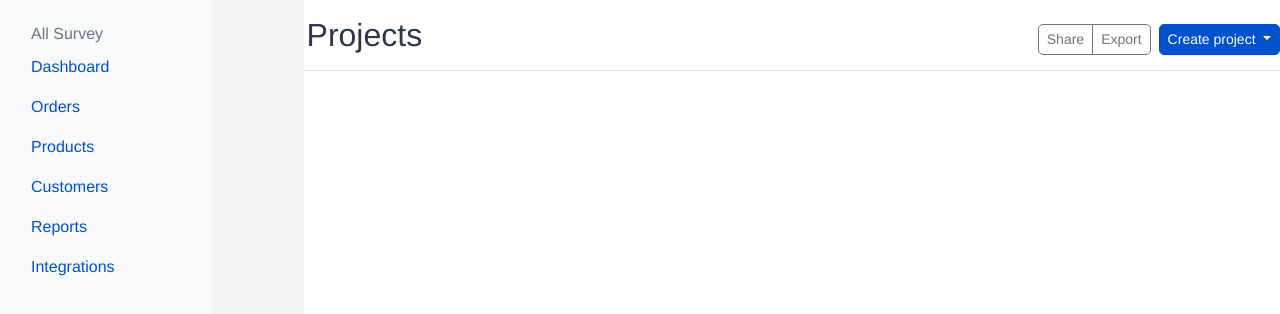
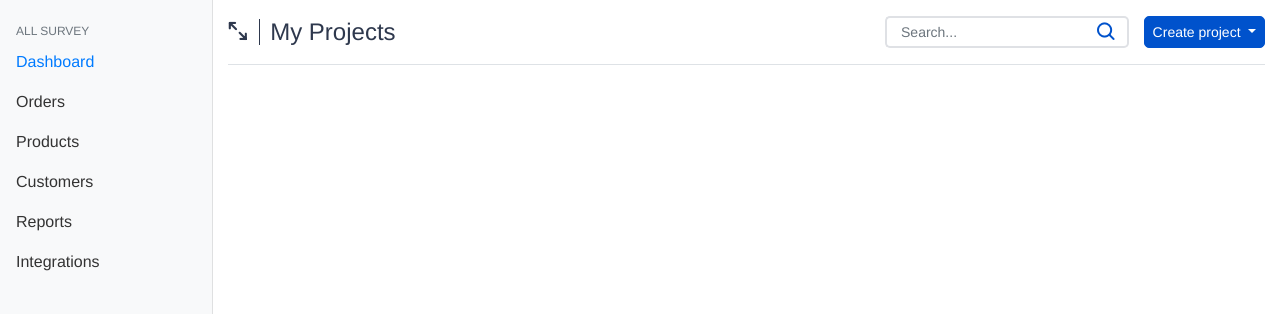
Before and after one commit to link2pk/ABCBank, a website: page index.html in a window 1280 px wide. Shown: the top 314 px of the page. Drawn offline with Linux system fonts and the light colour scheme.

Commit message:
on myprojects header

```diff
--- a/assets/scss/_custom.scss
+++ b/assets/scss/_custom.scss
@@ -17,85 +17,48 @@ html {
     font-weight: 500;
 }
 
-.wrapper {
-    display: flex;
-    flex-direction: row;
-    height: calc(100vh - 0px);
-    margin-top: 0px;
+.my-projects-maximize {
+    font-size: 1.2rem;
+    padding-right: 16px;
+    position: relative;
+    top: 1px;
+
+    &::after {
+        content: "";
+        background-color: $body-color;
+        width: 1px;
+        height: 26px;
+        position: absolute;
+        right: 4px;
+    }
 }
 
-.sidebar {
-    bottom: 0px;
-    display: flex;
-    flex-direction: row;
-    left: 0px;
-    position: fixed;
-    top: 0px;
-    z-index: 200;
-    height: 100vh;
+
+
+.input-group-text.icon-search,
+.projects-search {
+    border: 2px solid #DFE1E5;
 }
 
-.main {
-    margin-left: 63.5px;
-    margin-top: 0px;
-    width: 0px;
-    flex: 1 1 auto;
-    padding-left: 191.5px;
-    transition: padding-left 300ms cubic-bezier(0.2, 0, 0, 1) 0s;
+.input-group-text.icon-search {
+    background-color: transparent;
+    color: $primary;
+    border-left: none;
+
+    &.icon {
+        padding-right: 12px;
+    }
+
+    &::before {
+        font-size: 1.1rem;
+    }
 }
 
-.sidebar-wrap {
-    display: flex;
-    flex-direction: row;
-    height: 100%;
-    overflow: hidden;
+.projects-search {
+    border-right: none;
+
+    &.form-control {
+        padding-left: 14px;
+        min-width: 182px;
+    }
 }
-
-.main-nav {
-    background-color: #091E42;
-    padding: 0;
-    margin: 0;
-    width: 63.5px;
-    -webkit-box-align: center;
-    align-items: center;
-    box-sizing: border-box;
-    display: flex;
-    flex-direction: column;
-    flex-shrink: 0;
-    -webkit-box-pack: justify;
-    justify-content: space-between;
-    padding-bottom: calc(20px);
-    padding-top: 24px;
-    width: 64px;
-    height: calc(100vh - 0px);
-    background-color: rgb(7, 71, 166);
-    color: rgb(255, 255, 255);
-    fill: rgb(7, 71, 166);
-    transition: background-color 0.3s cubic-bezier(0.2, 0, 0, 1) 0s, color 0.3s cubic-bezier(0.2, 0, 0, 1) 0s;
-}
-
-.sub-nav {
-    width: 240px;
-    transition: width 300ms cubic-bezier(0.2, 0, 0, 1) 0s;
-    height: 100%;
-    position: relative;
-
-}
-
-.sub-nav-wrap {
-    height: 100%;
-    left: 0px;
-    min-width: 255px;
-    overflow-x: hidden;
-    position: absolute;
-    top: 0px;
-    width: 100%;
-    background-color: rgb(244, 245, 247);
-    color: rgb(66, 82, 110);
-    animation-duration: 0.22s;
-    animation-fill-mode: forwards;
-    animation-timing-function: cubic-bezier(0.2, 0, 0, 1);
-    transition-property: boxShadow, transform;
-    transition-duration: 0.22s;
-    transition-timing-function: cubic-bezier(0.2, 0, 0, 1);
-}
--- a/assets/scss/_dashboard.scss
+++ b/assets/scss/_dashboard.scss
@@ -1,9 +1,3 @@
-.feather {
-  width: 16px;
-  height: 16px;
-  vertical-align: text-bottom;
-}
-
 /*
  * Sidebar
  */
@@ -23,7 +17,7 @@
 .sidebar-sticky {
   position: relative;
   top: 0;
-  height: calc(100vh - 48px);
+  height: 100vh;
 
   overflow-x: hidden;
   overflow-y: auto;
--- a/assets/scss/_fonts.scss
+++ b/assets/scss/_fonts.scss
@@ -99,3 +99,11 @@
 .icon-assignment:before {
     content: "\70";
 }
+
+.icon-maximize:before {
+    content: "\71";
+}
+
+.icon-search:before {
+    content: "\72";
+}
--- a/assets/scss/_variables.scss
+++ b/assets/scss/_variables.scss
@@ -17,3 +17,5 @@ $blue: #0052CC;
 $border-radius: .3125rem;
 
 $border-radius-sm: .3125rem;
+
+$line-height-sm: 1.5725;
--- a/assets/scss/app.scss
+++ b/assets/scss/app.scss
@@ -8,7 +8,7 @@
 @import "bootstrap-includes";
 
 //dashboard styles here
-//@import "dashboard";
+@import "dashboard";
 
 //app styles here
 @import "custom";
--- a/index.html
+++ b/index.html
@@ -18,49 +18,8 @@
           <ul class="main-nav">
             <li><a href="#" class="icon icon-main-search"> </a></li>
           </ul>
-          <div class="sub-nav">
-            <div class="sub-nav-wrap"></div>
-          </div>
         </section>
       </aside>
-      <main role="main" class="main">
-        <section
-          class="d-flex justify-content-between flex-wrap flex-md-nowrap align-items-center pt-3 pb-2 mb-3 border-bottom"
-        >
-          <h1 class="h2">My Projects</h1>
-          <div class="btn-toolbar mb-2 mb-md-0">
-            <div class="btn-group mr-2">
-              <button type="button" class="btn btn-sm btn-outline-secondary">
-                Share
-              </button>
-              <button type="button" class="btn btn-sm btn-outline-secondary">
-                Export
-              </button>
-            </div>
-
-            <div class="dropdown create-project-dropdown">
-              <button
-                class="btn btn-sm btn-primary dropdown-toggle font-weight-medium"
-                type="button"
-                id="dropdownMenuButton"
-                data-toggle="dropdown"
-                aria-haspopup="true"
-                aria-expanded="false"
-              >
-                Create project
-              </button>
-              <div
-                class="dropdown-menu  dropdown-menu-right"
-                aria-labelledby="dropdownMenuButton"
-              >
-                <a class="dropdown-item" href="#">Action</a>
-                <a class="dropdown-item" href="#">Another action</a>
-                <a class="dropdown-item" href="#">Something else here</a>
-              </div>
-            </div>
-          </div>
-        </section>
-      </main>
     </div>
     <div class="container-fluid h-100 ">
       <div class="row">
@@ -119,7 +78,55 @@
           </div>
         </nav>
 
-        <main role="main" class="col-md-9 ml-sm-auto col-lg-10 px-4"></main>
+        <main role="main" class="col-md-10 ml-sm-auto col-lg-10 ">
+          <section
+            class="d-flex justify-content-between flex-wrap flex-md-nowrap align-items-center pt-3 pb-2 mb-3 border-bottom"
+          >
+            <h1 class="h4">
+              <span class="icon icon-maximize my-projects-maximize"></span> My
+              Projects
+            </h1>
+            <div class="btn-toolbar mb-2 mb-md-0">
+              <div class="col-auto">
+                <label class="sr-only" for="inlineFormInputGroup"
+                  >Username</label
+                >
+                <div class="input-group input-group-sm mb-2">
+                  <input
+                    type="text"
+                    class="form-control projects-search"
+                    id="inlineFormInputGroup"
+                    placeholder="Search..."
+                  />
+                  <div class="input-group-append">
+                    <div class="input-group-text icon icon-search"></div>
+                  </div>
+                </div>
+              </div>
+
+              <div class="dropdown create-project-dropdown">
+                <button
+                  class="btn btn-sm btn-primary dropdown-toggle font-weight-medium"
+                  type="button"
+                  id="dropdownMenuButton"
+                  data-toggle="dropdown"
+                  aria-haspopup="true"
+                  aria-expanded="false"
+                >
+                  Create project
+                </button>
+                <div
+                  class="dropdown-menu  dropdown-menu-right"
+                  aria-labelledby="dropdownMenuButton"
+                >
+                  <a class="dropdown-item" href="#">Action</a>
+                  <a class="dropdown-item" href="#">Another action</a>
+                  <a class="dropdown-item" href="#">Something else here</a>
+                </div>
+              </div>
+            </div>
+          </section>
+        </main>
       </div>
     </div>
 
```
Also changed, not shown: assets/css/app.css, assets/fonts/abcbank.ttf, assets/fonts/abcbank.woff, 2 other files.
